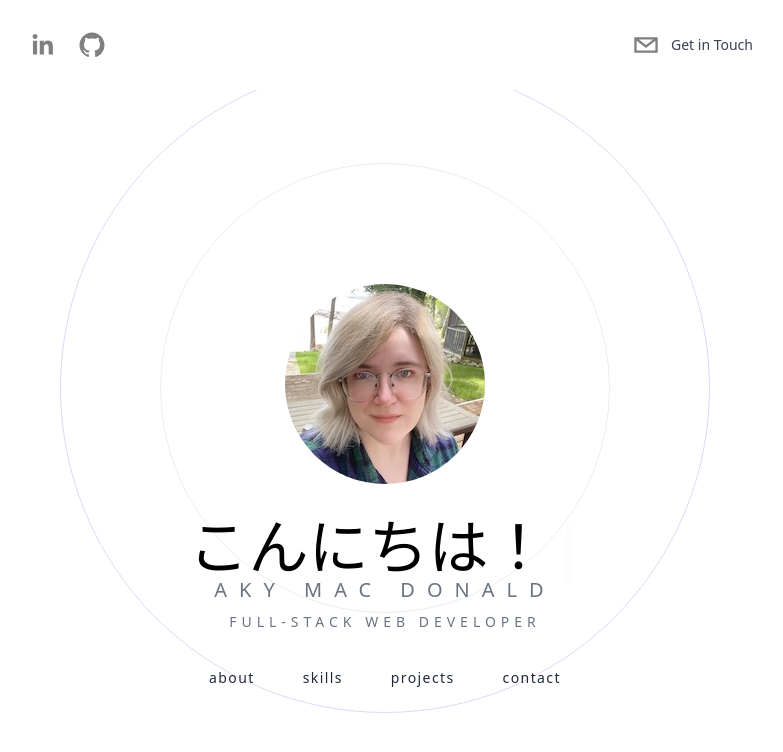
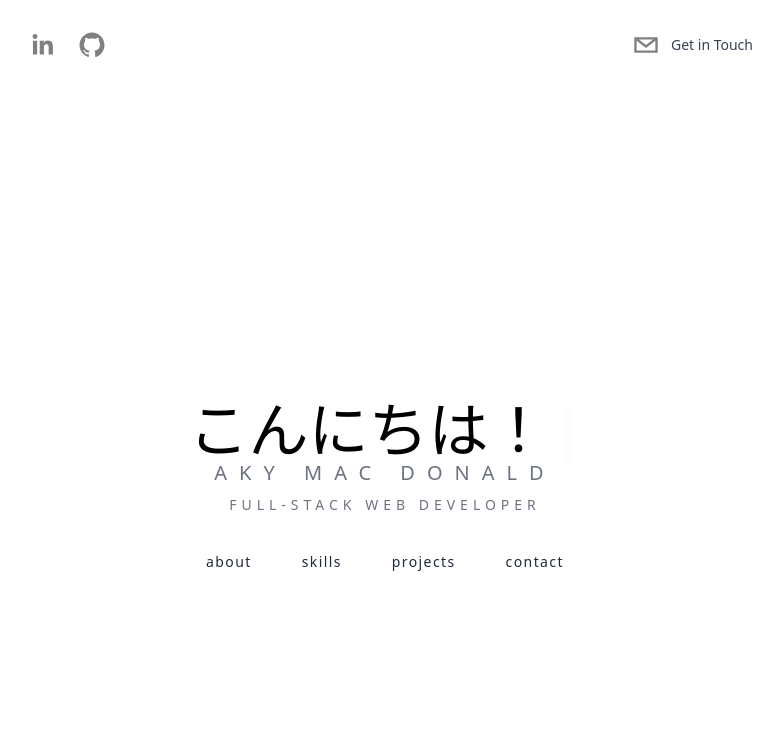
Before and after one commit to solidquartz/portfolio-site, a Next.js app: page / in a window 1280 px wide. Shown: the top 752 px of the page, without its empty margins (255-1038 px from the left). Built offline with nearby package versions, Linux system fonts and the light colour scheme.

Commit message:
Touchup of Hero, removed image for now

```diff
--- a/components/Hero.tsx
+++ b/components/Hero.tsx
@@ -1,7 +1,7 @@
 import React from "react";
 import { Cursor, useTypewriter } from "react-simple-typewriter";
 import BackgroundCircles from "./BackgroundCircles";
-import akyprofile from "../images/akyprofile.jpg";
+import akyprofile from "../images/akyprofile2.jpg";
 import Image from "next/image";
 import Link from "next/link";
 
@@ -16,13 +16,13 @@ function Hero({}: Props) {
 
   return (
     <div className="h-screen flex flex-col space-y-8 items-center justify-center text-center overflow-hidden">
-      <BackgroundCircles />
-      <Image
+      {/* <BackgroundCircles /> */}
+      {/* <Image
         priority
         src={akyprofile}
         alt="Image of Aky Mac Donald"
-        className="relative rounded-full h-32 w-32 mx-auo object-cover"
-      />
+        className="relative rounded-full h-32 w-32 mx-auto object-scale-down"
+      /> */}
 
       <div className="z-20">
         <h1 className="text-5xl lg:text-6xl px-10">
--- a/styles/globals.css
+++ b/styles/globals.css
@@ -4,6 +4,6 @@
 
 @layer components {
   .heroButton {
-    @apply px-6 py-2 text-sm tracking-widest text-gray-800 transition-all hover:text-gray-300/40
+    @apply px-6 py-2 border border-[#FFFFFF] rounded-full text-sm tracking-widest text-gray-800 transition-all hover:text-gray-300/40 hover:border-purple-300/40
   }
 }
```
Also changed, not shown: images/akyprofile2.jpg (added).
